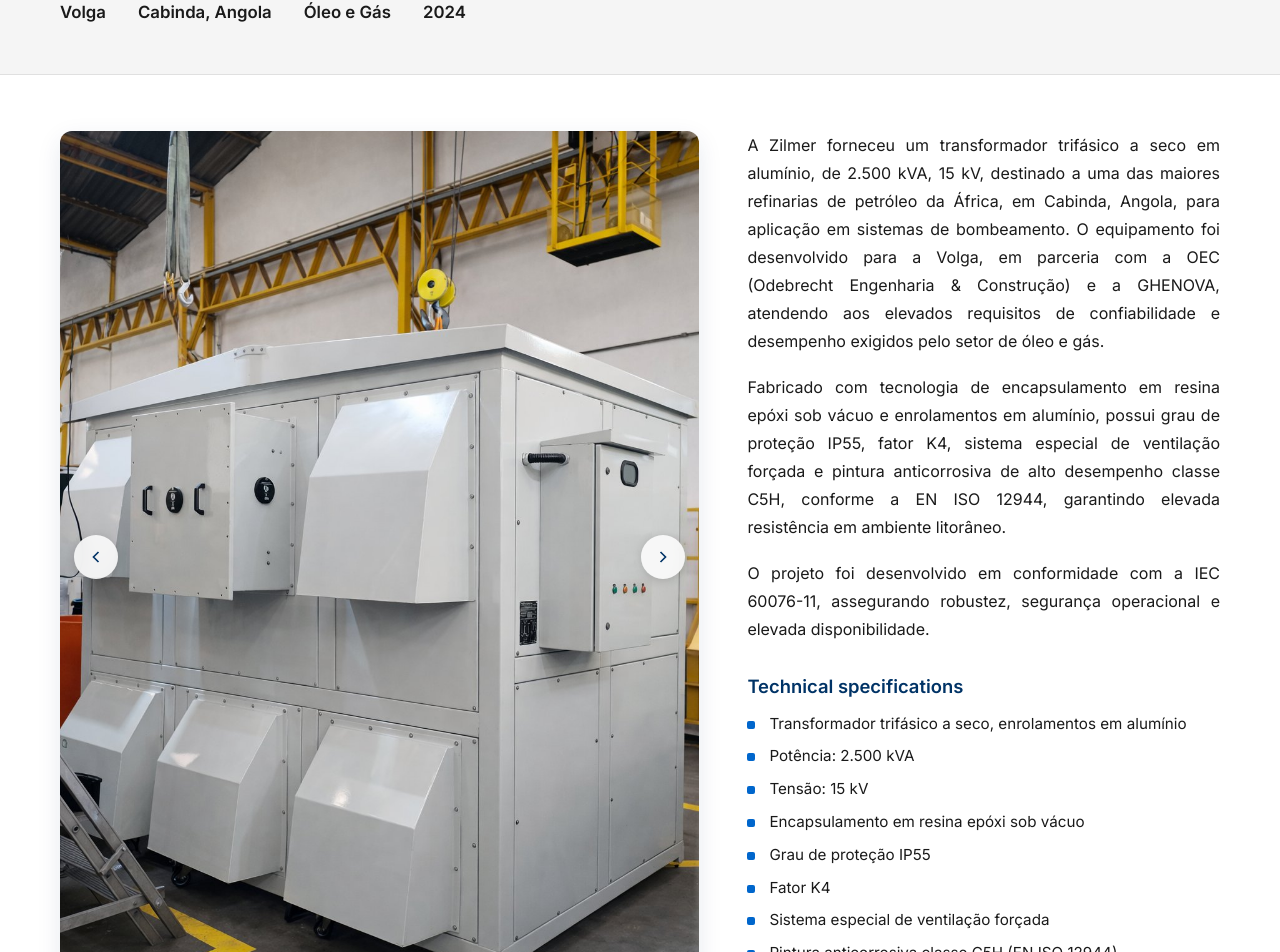
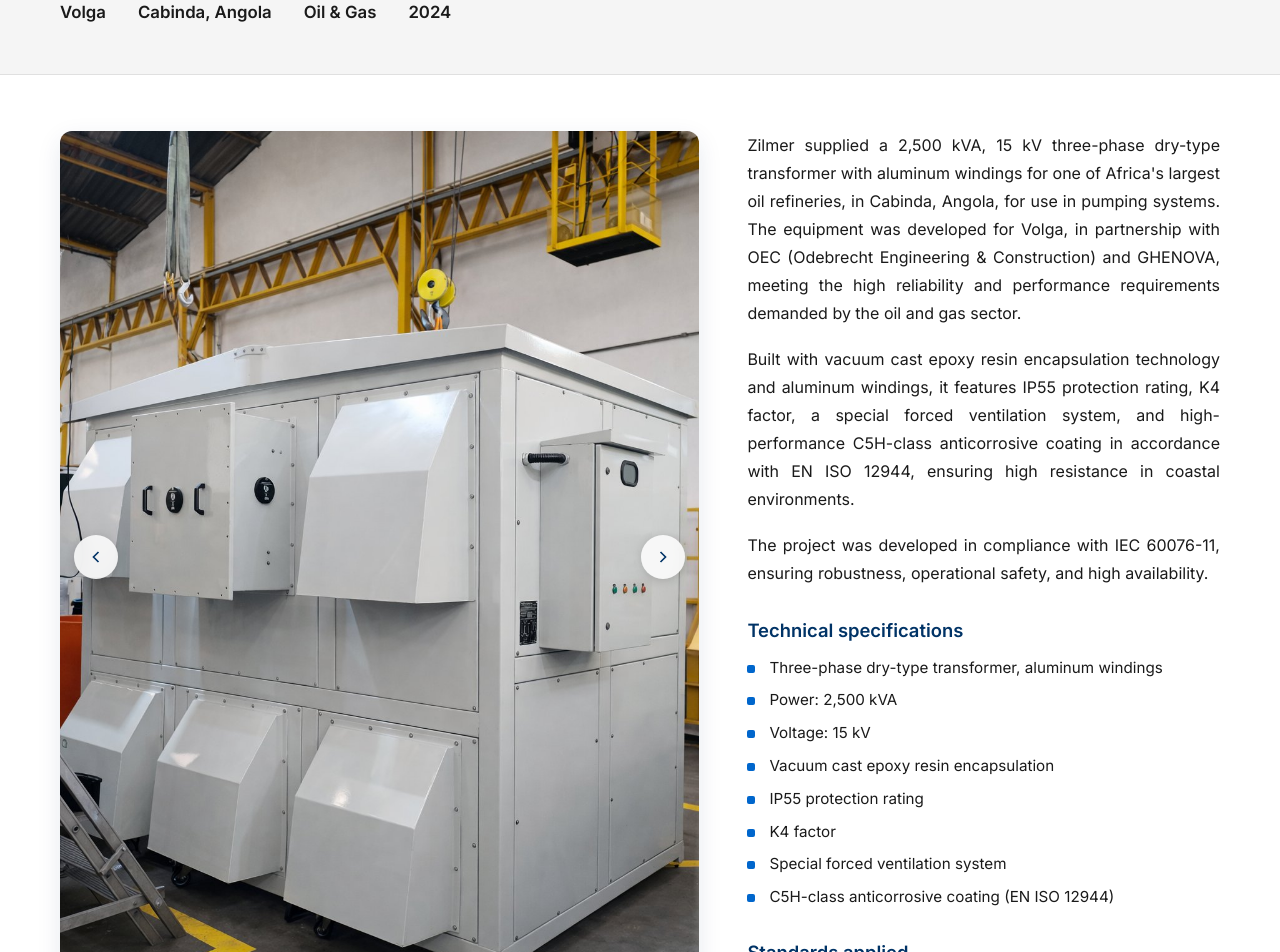
Before and after one commit to ZILMERDEV/Zilmer-Oficial, a Next.js app: page /en/projetos-entregues/volga-240586 in a window 1280 px wide. Shown: the part 260-1212 px from the top of the page. Built offline with nearby package versions, Linux system fonts and the light colour scheme.

Commit message:
feat: traduz conteudo de Projetos Realizados para en/es
Substitui as copias em pt por traducao tecnica real (Volga 240586)
em data/projetos-entregues.en.json e .es.json. Corrige alt da galeria
que estava hardcoded em pt, ignorando o locale.

```diff
--- a/app/[locale]/projetos-entregues/[slug]/page.tsx
+++ b/app/[locale]/projetos-entregues/[slug]/page.tsx
@@ -60,6 +60,7 @@ export default function ProjetoEntregueDetalhe({ params }: { params: { slug: str
         : locale === 'es'
         ? '¿Necesita una solución como esta?'
         : 'Precisa de uma solução como esta?',
+    foto: locale === 'en' ? 'photo' : locale === 'es' ? 'foto' : 'foto',
   }
 
   return (
@@ -100,7 +101,7 @@ export default function ProjetoEntregueDetalhe({ params }: { params: { slug: str
               <div className={styles.imageWrapper}>
                 <Image
                   src={imagens[indiceAtual]}
-                  alt={`${projeto.titulo} — foto ${indiceAtual + 1}`}
+                  alt={`${projeto.titulo} — ${t.foto} ${indiceAtual + 1}`}
                   fill
                   className={styles.imagem}
                   sizes="(max-width: 968px) 100vw, 55vw"
--- a/data/projetos-entregues.en.json
+++ b/data/projetos-entregues.en.json
@@ -2,21 +2,21 @@
   "volga-240586": {
     "titulo": "Volga 240586",
     "cliente": "Volga",
-    "parceiros": ["OEC — Odebrecht Engenharia & Construção", "GHENOVA"],
+    "parceiros": ["OEC — Odebrecht Engineering & Construction", "GHENOVA"],
     "local": "Cabinda, Angola",
-    "setor": "Óleo e Gás",
+    "setor": "Oil & Gas",
     "ano": "2024",
-    "resumoCard": "Transformador trifásico a seco de 2.500 kVA para sistema de bombeamento em uma das maiores refinarias de petróleo da África.",
-    "descricao": "A Zilmer forneceu um transformador trifásico a seco em alumínio, de 2.500 kVA, 15 kV, destinado a uma das maiores refinarias de petróleo da África, em Cabinda, Angola, para aplicação em sistemas de bombeamento. O equipamento foi desenvolvido para a Volga, em parceria com a OEC (Odebrecht Engenharia & Construção) e a GHENOVA, atendendo aos elevados requisitos de confiabilidade e desempenho exigidos pelo setor de óleo e gás.\n\nFabricado com tecnologia de encapsulamento em resina epóxi sob vácuo e enrolamentos em alumínio, possui grau de proteção IP55, fator K4, sistema especial de ventilação forçada e pintura anticorrosiva de alto desempenho classe C5H, conforme a EN ISO 12944, garantindo elevada resistência em ambiente litorâneo.\n\nO projeto foi desenvolvido em conformidade com a IEC 60076-11, assegurando robustez, segurança operacional e elevada disponibilidade.",
+    "resumoCard": "2,500 kVA three-phase dry-type transformer for a pumping system at one of Africa's largest oil refineries.",
+    "descricao": "Zilmer supplied a 2,500 kVA, 15 kV three-phase dry-type transformer with aluminum windings for one of Africa's largest oil refineries, in Cabinda, Angola, for use in pumping systems. The equipment was developed for Volga, in partnership with OEC (Odebrecht Engineering & Construction) and GHENOVA, meeting the high reliability and performance requirements demanded by the oil and gas sector.\n\nBuilt with vacuum cast epoxy resin encapsulation technology and aluminum windings, it features IP55 protection rating, K4 factor, a special forced ventilation system, and high-performance C5H-class anticorrosive coating in accordance with EN ISO 12944, ensuring high resistance in coastal environments.\n\nThe project was developed in compliance with IEC 60076-11, ensuring robustness, operational safety, and high availability.",
     "especificacoes": [
-      "Transformador trifásico a seco, enrolamentos em alumínio",
-      "Potência: 2.500 kVA",
-      "Tensão: 15 kV",
-      "Encapsulamento em resina epóxi sob vácuo",
-      "Grau de proteção IP55",
-      "Fator K4",
-      "Sistema especial de ventilação forçada",
-      "Pintura anticorrosiva classe C5H (EN ISO 12944)"
+      "Three-phase dry-type transformer, aluminum windings",
+      "Power: 2,500 kVA",
+      "Voltage: 15 kV",
+      "Vacuum cast epoxy resin encapsulation",
+      "IP55 protection rating",
+      "K4 factor",
+      "Special forced ventilation system",
+      "C5H-class anticorrosive coating (EN ISO 12944)"
     ],
     "normas": ["IEC 60076-11", "EN ISO 12944"],
     "imagemCapa": "/images/projetos-entregues/volga-240586/01.jpg",
--- a/data/projetos-entregues.es.json
+++ b/data/projetos-entregues.es.json
@@ -2,21 +2,21 @@
   "volga-240586": {
     "titulo": "Volga 240586",
     "cliente": "Volga",
-    "parceiros": ["OEC — Odebrecht Engenharia & Construção", "GHENOVA"],
+    "parceiros": ["OEC — Odebrecht Ingeniería y Construcción", "GHENOVA"],
     "local": "Cabinda, Angola",
-    "setor": "Óleo e Gás",
+    "setor": "Petróleo y Gas",
     "ano": "2024",
-    "resumoCard": "Transformador trifásico a seco de 2.500 kVA para sistema de bombeamento em uma das maiores refinarias de petróleo da África.",
-    "descricao": "A Zilmer forneceu um transformador trifásico a seco em alumínio, de 2.500 kVA, 15 kV, destinado a uma das maiores refinarias de petróleo da África, em Cabinda, Angola, para aplicação em sistemas de bombeamento. O equipamento foi desenvolvido para a Volga, em parceria com a OEC (Odebrecht Engenharia & Construção) e a GHENOVA, atendendo aos elevados requisitos de confiabilidade e desempenho exigidos pelo setor de óleo e gás.\n\nFabricado com tecnologia de encapsulamento em resina epóxi sob vácuo e enrolamentos em alumínio, possui grau de proteção IP55, fator K4, sistema especial de ventilação forçada e pintura anticorrosiva de alto desempenho classe C5H, conforme a EN ISO 12944, garantindo elevada resistência em ambiente litorâneo.\n\nO projeto foi desenvolvido em conformidade com a IEC 60076-11, assegurando robustez, segurança operacional e elevada disponibilidade.",
+    "resumoCard": "Transformador trifásico tipo seco de 2.500 kVA para sistema de bombeo en una de las mayores refinerías de petróleo de África.",
+    "descricao": "Zilmer suministró un transformador trifásico tipo seco en aluminio, de 2.500 kVA, 15 kV, destinado a una de las mayores refinerías de petróleo de África, en Cabinda, Angola, para aplicación en sistemas de bombeo. El equipo fue desarrollado para Volga, en asociación con OEC (Odebrecht Ingeniería y Construcción) y GHENOVA, cumpliendo con los elevados requisitos de confiabilidad y desempeño exigidos por el sector de petróleo y gas.\n\nFabricado con tecnología de encapsulado en resina epóxi al vacío y devanados en aluminio, posee grado de protección IP55, factor K4, sistema especial de ventilación forzada y pintura anticorrosiva de alto desempeño clase C5H, conforme a la norma EN ISO 12944, garantizando elevada resistencia en ambiente costero.\n\nEl proyecto fue desarrollado en conformidad con la norma IEC 60076-11, asegurando robustez, seguridad operacional y elevada disponibilidad.",
     "especificacoes": [
-      "Transformador trifásico a seco, enrolamentos em alumínio",
-      "Potência: 2.500 kVA",
-      "Tensão: 15 kV",
-      "Encapsulamento em resina epóxi sob vácuo",
-      "Grau de proteção IP55",
-      "Fator K4",
-      "Sistema especial de ventilação forçada",
-      "Pintura anticorrosiva classe C5H (EN ISO 12944)"
+      "Transformador trifásico tipo seco, devanados en aluminio",
+      "Potencia: 2.500 kVA",
+      "Tensión: 15 kV",
+      "Encapsulado en resina epóxi al vacío",
+      "Grado de protección IP55",
+      "Factor K4",
+      "Sistema especial de ventilación forzada",
+      "Pintura anticorrosiva clase C5H (EN ISO 12944)"
     ],
     "normas": ["IEC 60076-11", "EN ISO 12944"],
     "imagemCapa": "/images/projetos-entregues/volga-240586/01.jpg",
```
